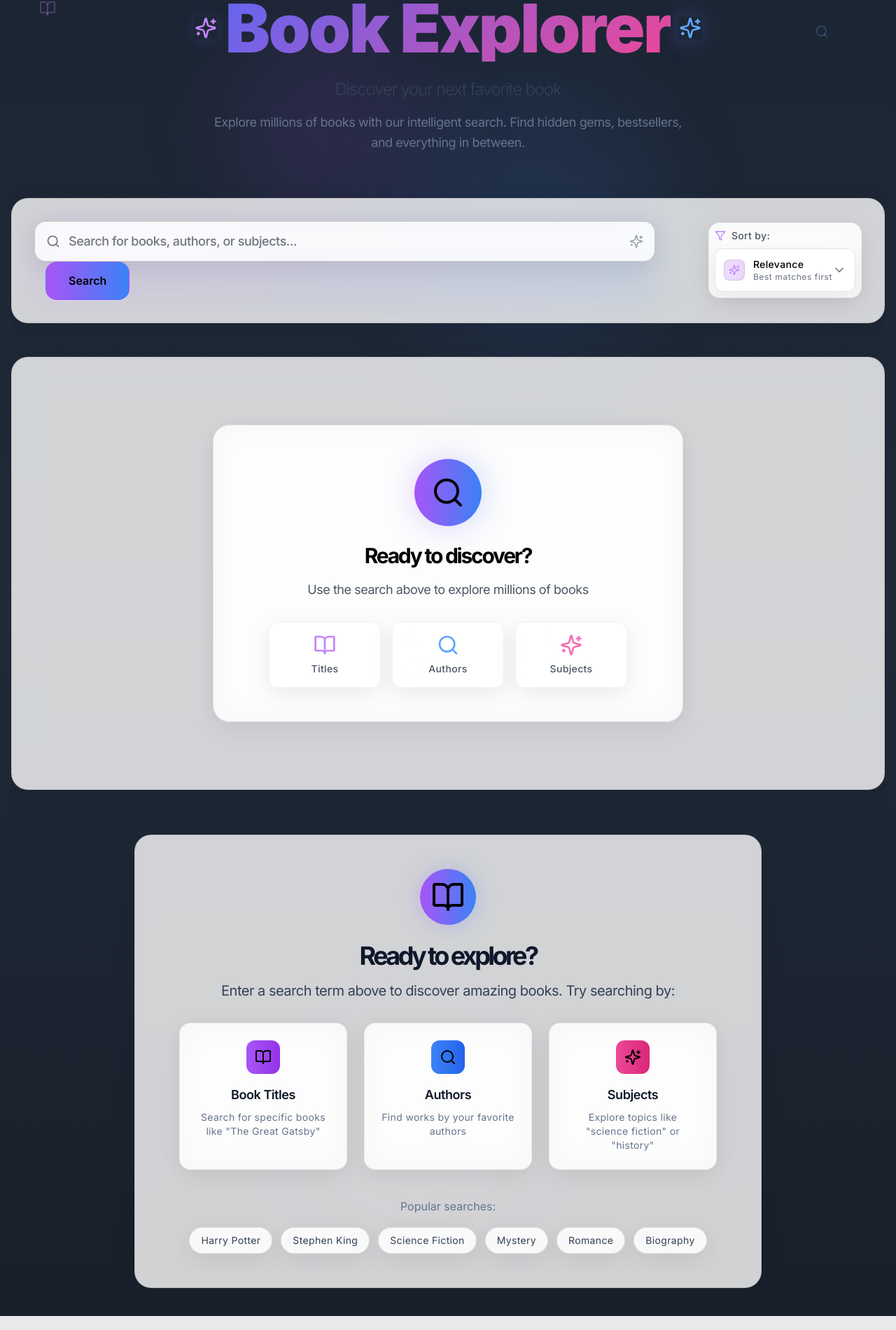
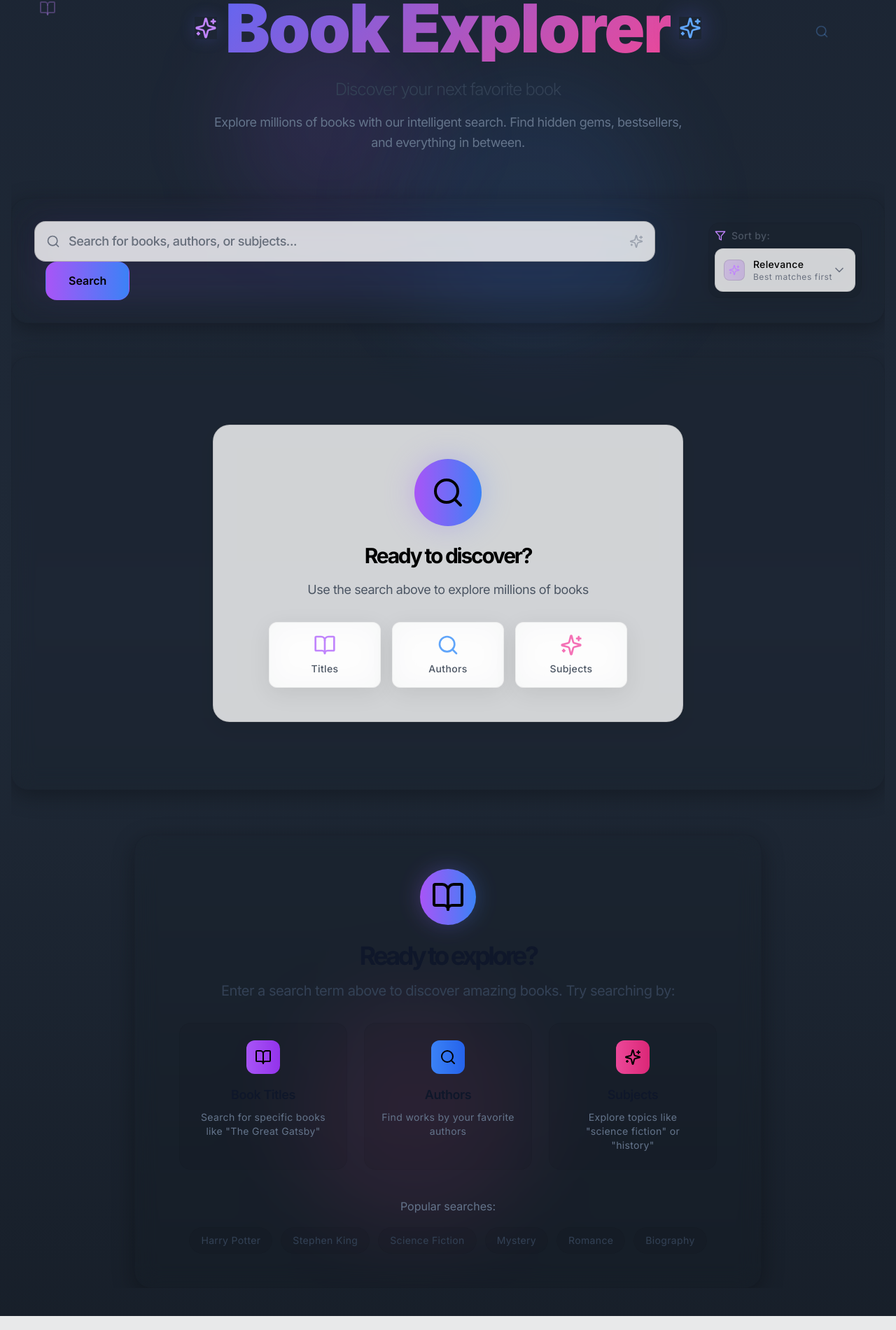
Before and after one commit to qich3n/book-explorer, a Next.js app: page / in a window 1280 px wide. Shown: the part 160-2061 px from the top of the page at 70% size. Built offline with nearby package versions, Linux system fonts and the light colour scheme.

Commit message:
fixed the search box issue

```diff
--- a/src/app/page.tsx
+++ b/src/app/page.tsx
@@ -64,8 +64,8 @@ export default function Home() {
       </section>
 
       {/* Search & Sort Section */}
-      <section className="relative mb-12 animate-slide-up z-50" style={{ animationDelay: '0.2s' }}>
-        <div className="glass-effect rounded-3xl p-8 backdrop-blur-xl border border-white/10 dark:border-white/10 light:border-black/10 shadow-glass-lg hover:shadow-glass-lg transition-all duration-500 hover:scale-[1.02]">
+      <section className="relative mb-12 animate-slide-up z-10" style={{ animationDelay: '0.2s' }}>
+        <div className="bg-white/5 dark:bg-white/5 light:bg-black/5 rounded-3xl p-8 backdrop-blur-lg border border-white/5 dark:border-white/5 light:border-black/5 shadow-glass hover:shadow-glass-lg transition-all duration-500 hover:scale-[1.02]">
           <div className="flex flex-col lg:flex-row items-center lg:justify-between gap-6">
             <div className="w-full lg:w-3/4">
               <div className="relative">
@@ -76,7 +76,7 @@ export default function Home() {
               </div>
             </div>
             <div className="w-full lg:w-auto flex justify-end">
-              <div className="glass-effect rounded-2xl p-2 border border-white/5 dark:border-white/5 light:border-black/5">
+              <div className="bg-white/5 dark:bg-white/5 light:bg-black/5 rounded-2xl p-2 border border-white/5 dark:border-white/5 light:border-black/5">
                 <SortSelector onSort={setSortOption} />
               </div>
             </div>
@@ -86,7 +86,7 @@ export default function Home() {
 
       {/* Book List Section */}
       <section className="relative animate-slide-up" style={{ animationDelay: '0.4s' }}>
-        <div className="glass-effect rounded-3xl p-8 backdrop-blur-xl border border-white/10 dark:border-white/10 light:border-black/10 shadow-glass-lg min-h-[600px]">
+        <div className="bg-white/5 dark:bg-white/5 light:bg-black/5 rounded-3xl p-8 backdrop-blur-lg border border-white/5 dark:border-white/5 light:border-black/5 shadow-glass min-h-[600px]">
           <BookList searchQuery={searchQuery} sortOption={sortOption} />
         </div>
       </section>
@@ -94,7 +94,7 @@ export default function Home() {
       {/* Welcome Message for Empty Search */}
       {!searchQuery && (
         <section className="relative text-center mt-16 animate-fade-in z-10" style={{ animationDelay: '0.6s' }}>
-          <div className="glass-effect rounded-3xl p-12 backdrop-blur-xl border border-white/10 dark:border-white/10 light:border-black/10 shadow-glass max-w-4xl mx-auto">
+          <div className="bg-white/5 dark:bg-white/5 light:bg-black/5 rounded-3xl p-12 backdrop-blur-lg border border-white/5 dark:border-white/5 light:border-black/5 shadow-glass max-w-4xl mx-auto">
             <div className="mb-8">
               <div className="flex justify-center mb-6">
                 <div className="relative">
@@ -114,7 +114,7 @@ export default function Home() {
 
             {/* Search suggestions */}
             <div className="grid grid-cols-1 md:grid-cols-3 gap-6 max-w-3xl mx-auto">
-              <div className="glass-effect rounded-2xl p-6 border border-white/5 dark:border-white/5 light:border-black/5 hover:border-purple-500/30 transition-all duration-300 hover:scale-105 group">
+              <div className="bg-white/5 dark:bg-white/5 light:bg-black/5 rounded-2xl p-6 border border-white/5 dark:border-white/5 light:border-black/5 hover:border-purple-500/30 transition-all duration-300 hover:scale-105 group">
                 <div className="w-12 h-12 bg-gradient-to-r from-purple-500 to-purple-600 rounded-xl flex items-center justify-center mb-4 mx-auto group-hover:scale-110 transition-transform">
                   <BookOpen className="w-6 h-6 text-white" />
                 </div>
@@ -122,7 +122,7 @@ export default function Home() {
                 <p className="text-theme-tertiary text-sm">Search for specific books like &quot;The Great Gatsby&quot;</p>
               </div>
 
-              <div className="glass-effect rounded-2xl p-6 border border-white/5 dark:border-white/5 light:border-black/5 hover:border-blue-500/30 transition-all duration-300 hover:scale-105 group">
+              <div className="bg-white/5 dark:bg-white/5 light:bg-black/5 rounded-2xl p-6 border border-white/5 dark:border-white/5 light:border-black/5 hover:border-blue-500/30 transition-all duration-300 hover:scale-105 group">
                 <div className="w-12 h-12 bg-gradient-to-r from-blue-500 to-blue-600 rounded-xl flex items-center justify-center mb-4 mx-auto group-hover:scale-110 transition-transform">
                   <Search className="w-6 h-6 text-white" />
                 </div>
@@ -130,7 +130,7 @@ export default function Home() {
                 <p className="text-theme-tertiary text-sm">Find works by your favorite authors</p>
               </div>
 
-              <div className="glass-effect rounded-2xl p-6 border border-white/5 dark:border-white/5 light:border-black/5 hover:border-pink-500/30 transition-all duration-300 hover:scale-105 group">
+              <div className="bg-white/5 dark:bg-white/5 light:bg-black/5 rounded-2xl p-6 border border-white/5 dark:border-white/5 light:border-black/5 hover:border-pink-500/30 transition-all duration-300 hover:scale-105 group">
                 <div className="w-12 h-12 bg-gradient-to-r from-pink-500 to-pink-600 rounded-xl flex items-center justify-center mb-4 mx-auto group-hover:scale-110 transition-transform">
                   <Sparkles className="w-6 h-6 text-white" />
                 </div>
@@ -147,7 +147,7 @@ export default function Home() {
                   <button
                     key={term}
                     onClick={() => setSearchQuery(term)}
-                    className="glass-effect px-4 py-2 rounded-full text-sm text-theme-secondary border border-white/10 dark:border-white/10 light:border-black/10 hover:border-purple-500/50 hover:text-theme-primary transition-all duration-300 hover:scale-105 hover:shadow-neon"
+                    className="bg-white/5 dark:bg-white/5 light:bg-black/5 px-4 py-2 rounded-full text-sm text-theme-secondary border border-white/5 dark:border-white/5 light:border-black/5 hover:border-purple-500/50 hover:text-theme-primary transition-all duration-300 hover:scale-105 hover:shadow-neon"
                   >
                     {term}
                   </button>
--- a/src/components/SearchBar.tsx
+++ b/src/components/SearchBar.tsx
@@ -83,7 +83,7 @@ export default function SearchBar({ onSearch }: SearchBarProps) {
     localStorage.removeItem(RECENT_SEARCHES_KEY);
   };
 
-  // Close suggestions when clicking outside
+  // Close suggestions when clicking outside or when overlays appear
   useEffect(() => {
     const handleClickOutside = (event: MouseEvent) => {
       if (
@@ -95,8 +95,35 @@ export default function SearchBar({ onSearch }: SearchBarProps) {
       }
     };
 
+    const handleEscape = (event: KeyboardEvent) => {
+      if (event.key === 'Escape') {
+        setShowSuggestions(false);
+        setIsFocused(false);
+      }
+    };
+
+    // Hide suggestions when mobile menu button is clicked
+    const handleMenuToggle = () => {
+      setShowSuggestions(false);
+      setIsFocused(false);
+    };
+
     document.addEventListener('mousedown', handleClickOutside);
-    return () => document.removeEventListener('mousedown', handleClickOutside);
+    document.addEventListener('keydown', handleEscape);
+
+    // Listen for mobile menu button clicks
+    const menuButtons = document.querySelectorAll('[aria-label="Toggle Menu"]');
+    menuButtons.forEach(button => {
+      button.addEventListener('click', handleMenuToggle);
+    });
+
+    return () => {
+      document.removeEventListener('mousedown', handleClickOutside);
+      document.removeEventListener('keydown', handleEscape);
+      menuButtons.forEach(button => {
+        button.removeEventListener('click', handleMenuToggle);
+      });
+    };
   }, []);
 
   const filteredPopularSearches = POPULAR_SEARCHES.filter(search =>
@@ -240,8 +267,8 @@ export default function SearchBar({ onSearch }: SearchBarProps) {
         <div
           ref={suggestionsRef}
           className="
-            absolute top-full left-0 right-0 mt-2 z-[100]
-            bg-gray-900/95 dark:bg-gray-900/95 light:bg-white/95
+            absolute top-full left-0 right-0 mt-2 z-30
+            bg-gray-900/85 dark:bg-gray-900/85 light:bg-white/90
             backdrop-blur-xl rounded-2xl border border-white/20 dark:border-white/20 light:border-gray-200
             shadow-glass-lg animate-slide-up
           "
```
